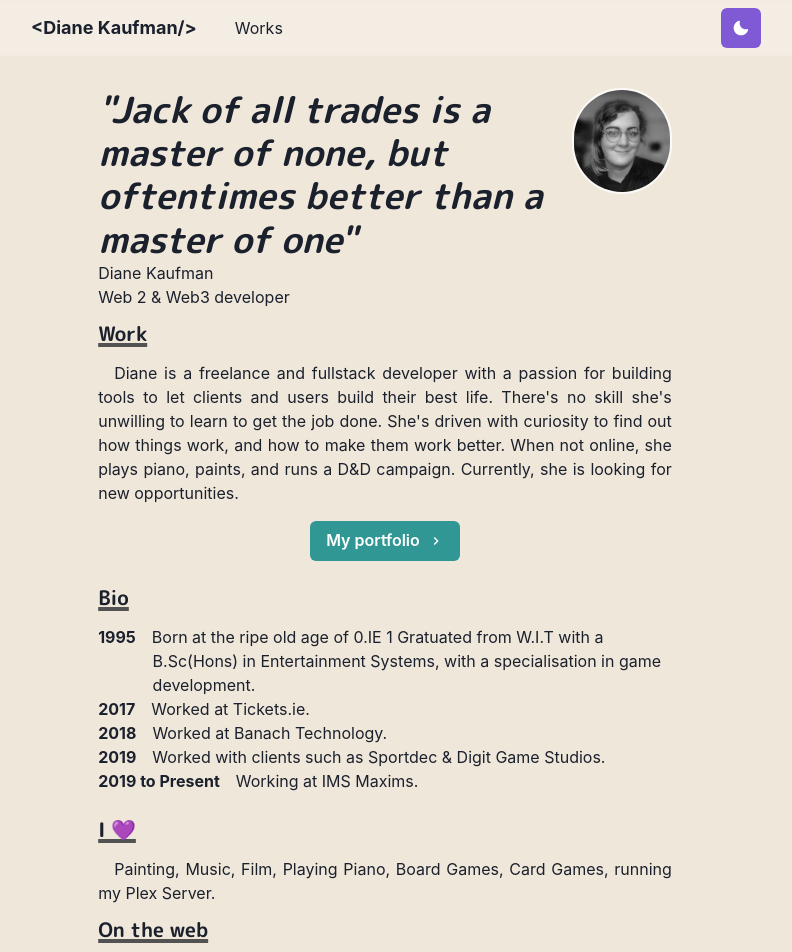
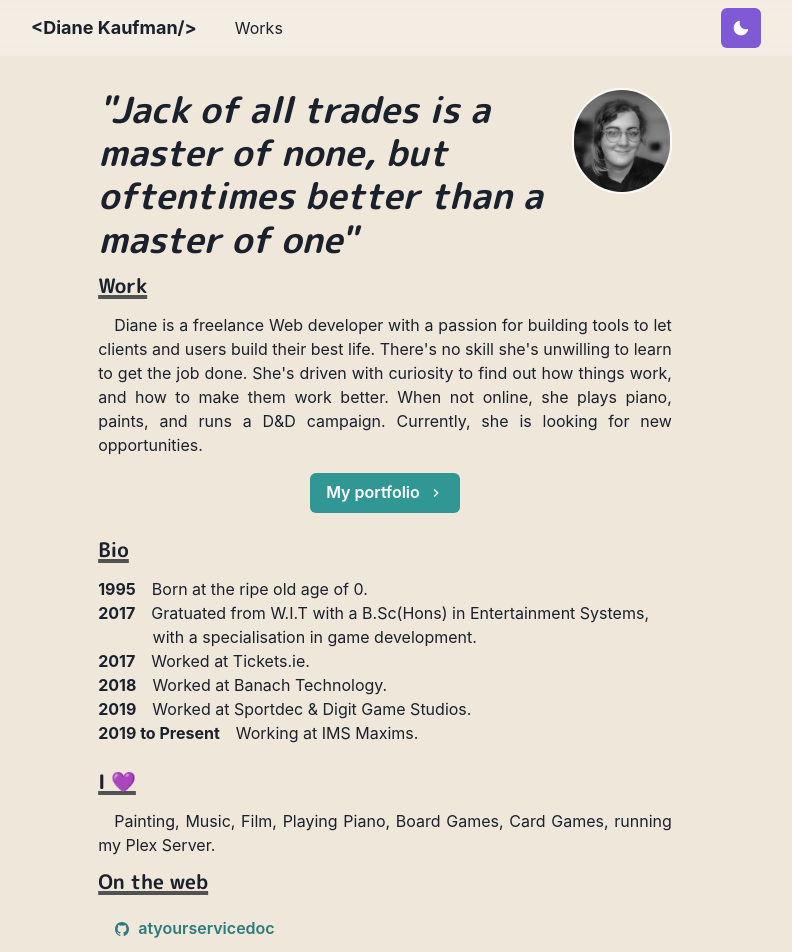
Before and after one commit to atyourservicedoc/nextjsportfolio, a Next.js app: page / in a window 1280 px wide. Shown: the top 952 px of the page, without its empty margins (255-1047 px from the left). Built offline with nearby package versions, Linux system fonts and the light colour scheme.

Commit message:
fix(index): typos and phrasing

```diff
--- a/pages/index.js
+++ b/pages/index.js
@@ -16,8 +16,6 @@ const Page = () => {
                 <Box display={{md:'flex'}}>
                     <Box flexGrow={1}>
                         <Heading as="h2"><i>"Jack of all trades is a master of none, but oftentimes better than a master of one"</i></Heading>
-                        <p>Diane Kaufman</p>
-                        <p>Web 2 & Web3 developer</p>
                     </Box>
                     <Box flexShrink={0} mt={{base:4, md:0}} ml={{md: 6}} align="center">
                         <Image borderColor="whiteAlpha.800" borderStyle="solid" borderWidth={2} maxWidth="100px" display="inline-block" borderRadius="full" src="/images/profiler.png" alt="Profile Image"/>
@@ -27,7 +25,7 @@ const Page = () => {
                     <Heading as="h3" variant="section-title">
                         Work
                     </Heading>
-                    <Paragraph>Diane is a freelance and fullstack developer with a passion for building tools to let clients and users build their best life.
+                    <Paragraph>Diane is a freelance Web developer with a passion for building tools to let clients and users build their best life.
                         There's no skill she's unwilling to learn to get the job done. She's driven with curiosity to find out how things work, and how to make them work better.
                         When not online, she plays piano, paints, and runs a D&D campaign. Currently, she is looking for new opportunities.
                     </Paragraph>
@@ -47,12 +45,15 @@ const Page = () => {
                         <BioYear>
                             1995
                         </BioYear>
-                        Born at the ripe old age of 0.IE
-1
-
+                        Born at the ripe old age of 0.
+                    </BioSection>
+                    <BioSection>
+                        <BioYear>
+                            2017
+                        </BioYear>
                         Gratuated from W.I.T with a B.Sc(Hons) in Entertainment Systems, with a specialisation in game development.
                     </BioSection>
-                    <BioSection>
+                                        <BioSection>
                         <BioYear>2017</BioYear>
                         Worked at Tickets.ie.
                     </BioSection>
@@ -62,7 +63,7 @@ const Page = () => {
                     </BioSection>
                     <BioSection>
                         <BioYear>2019</BioYear>
-                        Worked with clients such as Sportdec & Digit Game Studios.
+                        Worked at Sportdec & Digit Game Studios.
                     </BioSection>
                     <BioSection>
                         <BioYear>2019 to Present</BioYear>
@@ -81,8 +82,8 @@ const Page = () => {
                     </Heading>
                     <List>
                         <ListItem>
-                            <Link href="https://github.com/yourservicedoc" target="_blank">
-                                <Button variant="ghost" colorScheme="teal" leftIcon={<Icon as={IoLogoGithub}/>}>@yourservicedoc</Button>
+                            <Link href="https://github.com/atyourservicedoc" target="_blank">
+                                <Button variant="ghost" colorScheme="teal" leftIcon={<Icon as={IoLogoGithub}/>}>atyourservicedoc</Button>
                             </Link>
                         </ListItem>
                         <ListItem>
```
